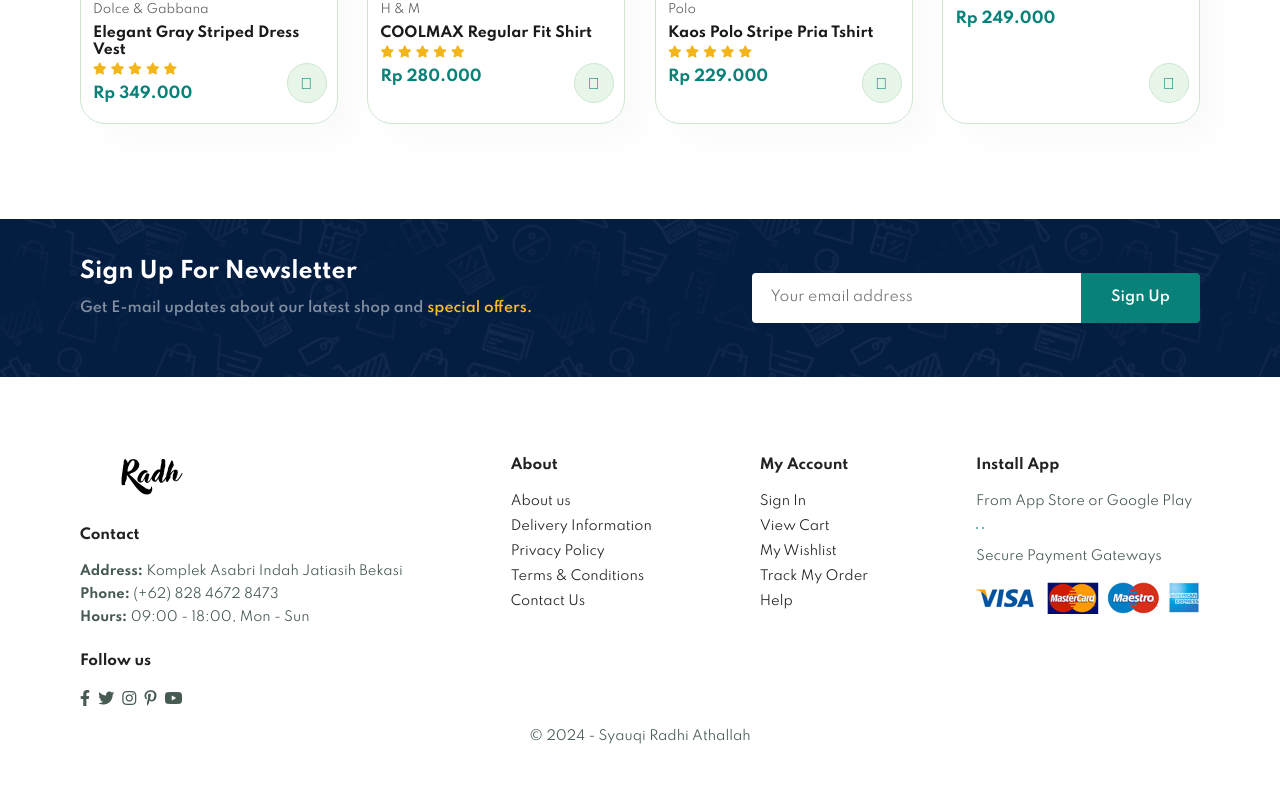
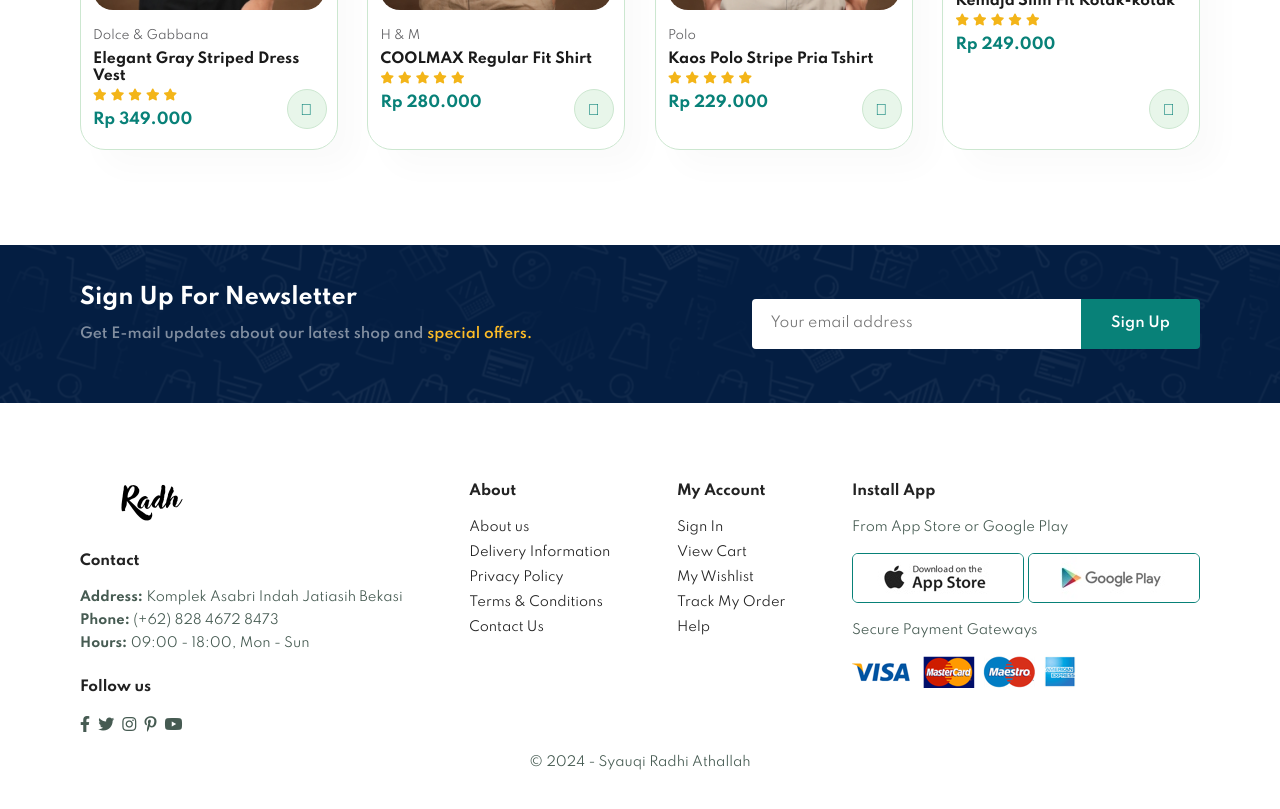
Before and after one commit to Radhi2006/TokoRadhi, a plain HTML site: page sproduct13.html in a window 1280 px wide. Shown: the part 1101-1910 px from the top of the page. Drawn offline with Linux system fonts and the light colour scheme; the site is published under a folder, as on GitHub Pages, so addresses that start at the root find nothing.

Commit message:
Update sproduct13.html

```diff
--- a/sproduct13.html
+++ b/sproduct13.html
@@ -14,7 +14,7 @@
 
     <!-- Navbar -->
     <section id="header">
-        <a href="#"><img src="/TokoRadhi/img/Radh.png" class="logo" alt=""></a>
+        <a href="#"><img src="img/Radh.png" class="logo" alt=""></a>
 
         <div>
             <ul id="navbar">
@@ -203,8 +203,8 @@
             <h4>Install App</h4>
             <p>From App Store or Google Play</p>
             <div class="row">
-                <img src="/TokoRadhi/img/pay/app.jpg" alt="">
-                <img src="/TokoRadhi/img/pay/play.jpg" alt="">
+                <img src="img/pay/app.jpg" alt="">
+                <img src="img/pay/play.jpg" alt="">
             </div>
             <p>Secure Payment Gateways</p>
             <img src="img/pay/pay.png" alt="">
```
